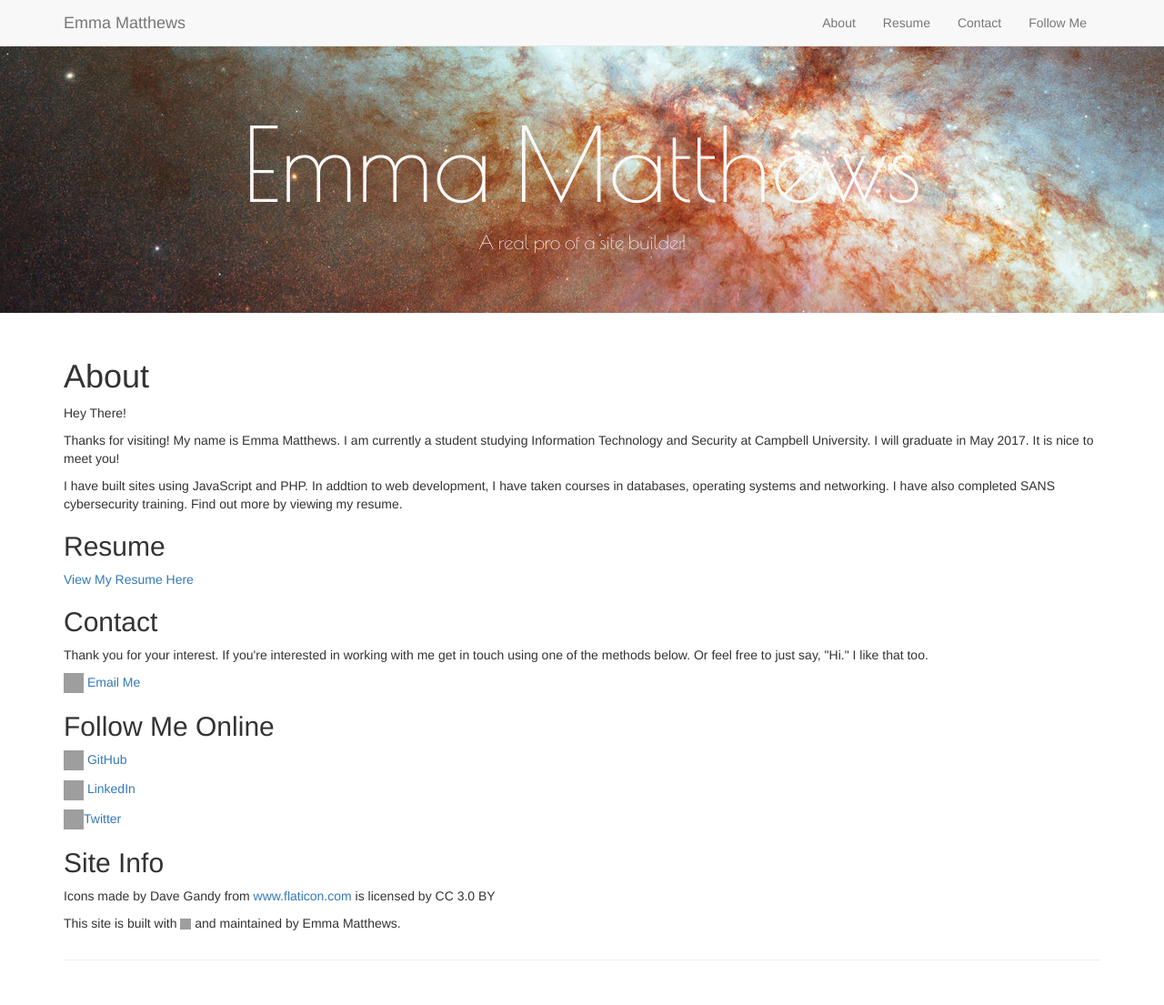
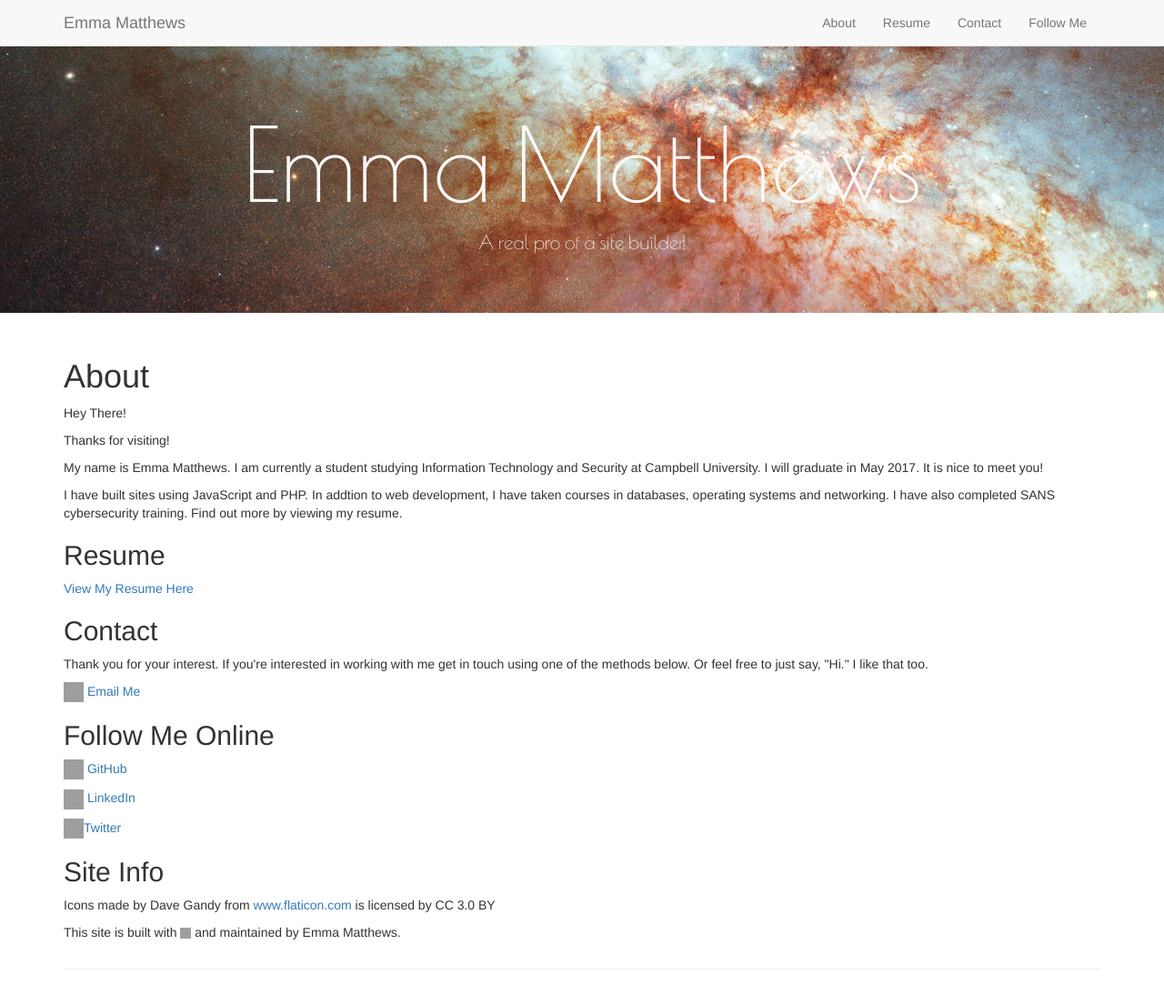
Before and after one commit to ejmatthews0606/ejmatthews0606.github.io, a Jekyll site: the page built from index.html, in a window 1280 px wide and 1106 px high. Shown: the whole window at 91% size. Built offline with Jekyll 4.4.1, drawn with Linux system fonts in a browser that asks for light colours; grey boxes are pictures that could not be loaded.

Commit message:
Update lorem.html

```diff
--- a/_includes/lorem.html
+++ b/_includes/lorem.html
@@ -1,24 +1,35 @@
+<div class="About" id="About">
 <h1>About <a NAME="about"> </a> </h1>
 
 <p> Hey There! </p>
 
-<p>Thanks for visiting! My name is Emma Matthews. I am currently a student studying Information Technology and Security at Campbell University. I will graduate in May 2017. It is nice to meet you! </p>
+<p>Thanks for visiting! </p>
+ <p>My name is Emma Matthews. I am currently a student studying Information Technology and Security at Campbell University. I will graduate in May 2017. It is nice to meet you! </p>
 <p> I have built sites using JavaScript and PHP. In addtion to web development, I have taken courses in databases, operating systems and networking. I have also completed SANS cybersecurity training. Find out more by viewing my resume. </p>
+</div>
 
+<div class="Resume" id="Resume">
 <h2> Resume </h2>
 <p> <a href = "https://drive.google.com/file/d/0BxxKshQukDVSVDY5YjMydTlqU1E/view?usp=sharing"> View My Resume Here </a></p>
+</div>
 
+<div class = "Contact" id="Contact">
 <h2>Contact</h2>
 <p>Thank you for your interest. If you're interested in working with me get in touch using one of the methods below. Or feel free to just say, "Hi." I like that too. </p>
 
 <p> <img src="https://image.flaticon.com/icons/svg/133/133667.svg" alt="Email" height="22" width="22"> <a href="mailto:e.matthews584@gmail.com?" target="_top">Email Me</a></p>
+</div>
 
+<div class="Follow Me" id="Follow Me">
 <h2>Follow Me Online</h2>
 <p> <img src="https://image.flaticon.com/icons/svg/25/25231.svg" alt="Github" height="22" width="22"> <a href="https://github.com/ejmatthews0606">GitHub</a></p>
 <p> <img src="https://image.flaticon.com/icons/svg/174/174857.svg" alt="Linkedin" height="22" width="22"> <a href="https://www.linkedin.com/in/emily-matthews-51727a123/">LinkedIn</a></p>
 <p> <img src="https://image.flaticon.com/icons/svg/174/174876.svg" alt="Twitter" height="22" width="22"><a href="https://twitter.com/emma_joyjoy">Twitter</a></p>
+</div>
 
+<div class ="Site Info">
 <h2>Site Info</h2>
 <p>Icons made by Dave Gandy from <a href = "httphttp://www.flaticon.com/">www.flaticon.com </a> is licensed by CC 3.0 BY </p>
 
 <p> This site is built with <img src="https://image.flaticon.com/icons/svg/126/126471.svg" alt="heart" height="12" width="12"> and maintained by Emma Matthews.</p>
+</div>
```
